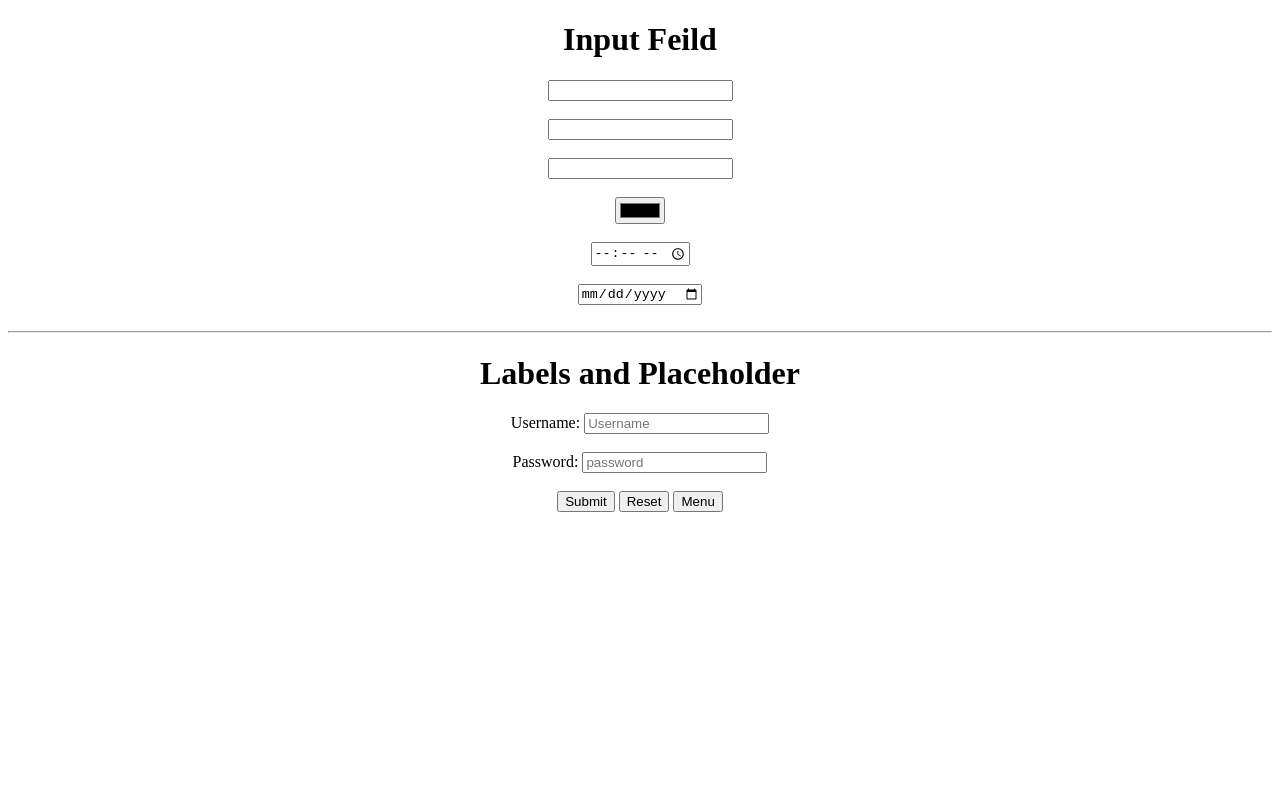
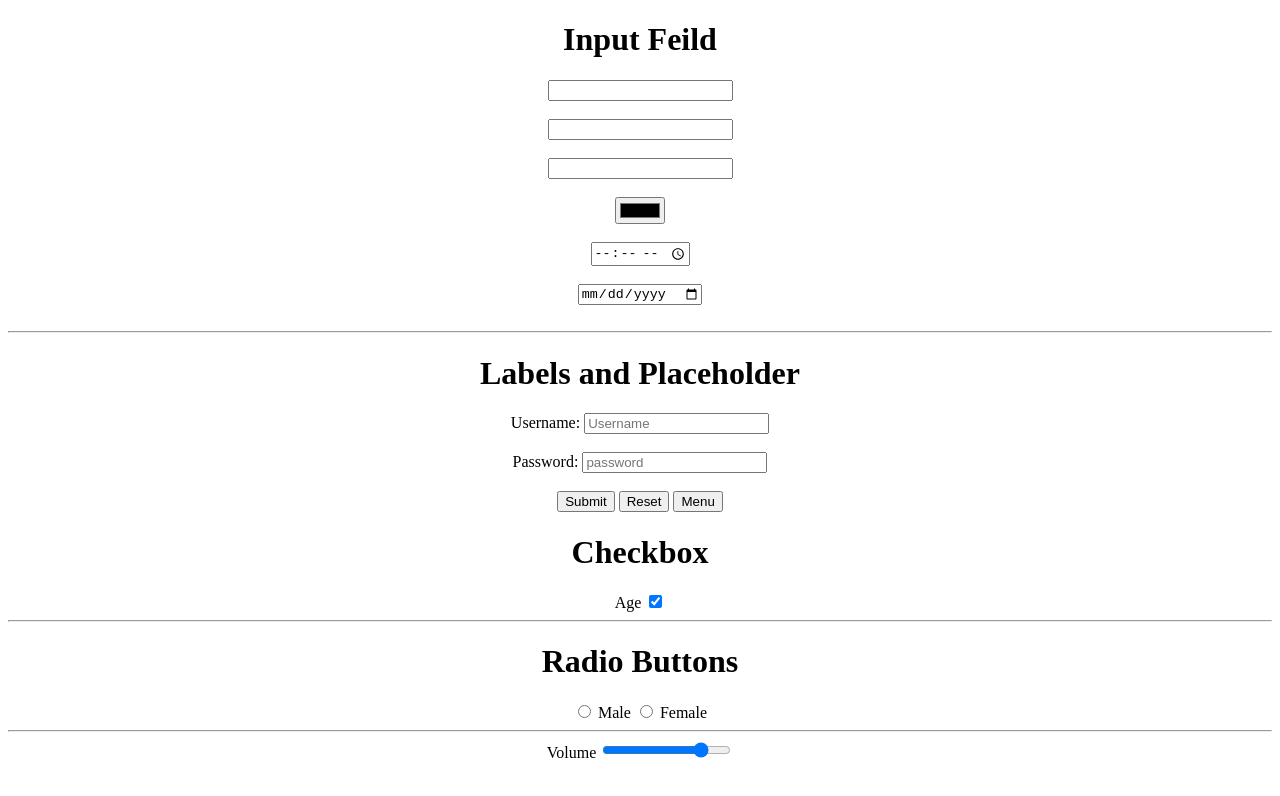
Before and after one commit to ishitasingla10/fee-sem3, a plain HTML site: page timetable/forms.html in a window 1280 px wide. Drawn offline with Linux system fonts and the light colour scheme.

Commit message:
volume checkbox radio-buttons done

```diff
--- a/timetable/forms.html
+++ b/timetable/forms.html
@@ -28,6 +28,24 @@
              <button type="reset"> Reset</button>
              <button type="menu"> Menu</button>
 
+            <h1>Checkbox</h1>
+            <label for="age">Age</label>
+            <input type="checkbox" id="age" checked>
+            <!-- checked se already tick aa jayegi -->
+             <br>
+             <hr>
+             <h1>Radio Buttons</h1>
+             <input type="radio" name="gender" id="male">
+             <label for="Gender">Male</label>
+             <input type="radio" name="gender">
+             <label for="gender">Female</label>
+             <br>
+             <hr>
+             <label for="volume"> Volume</label>
+             <input type="range" min="0" max="100" step="80" value="80">
+             <!-- step se value ya 0 hogi ya 80 -->
+
+
         </center>
 
     </form>
```
